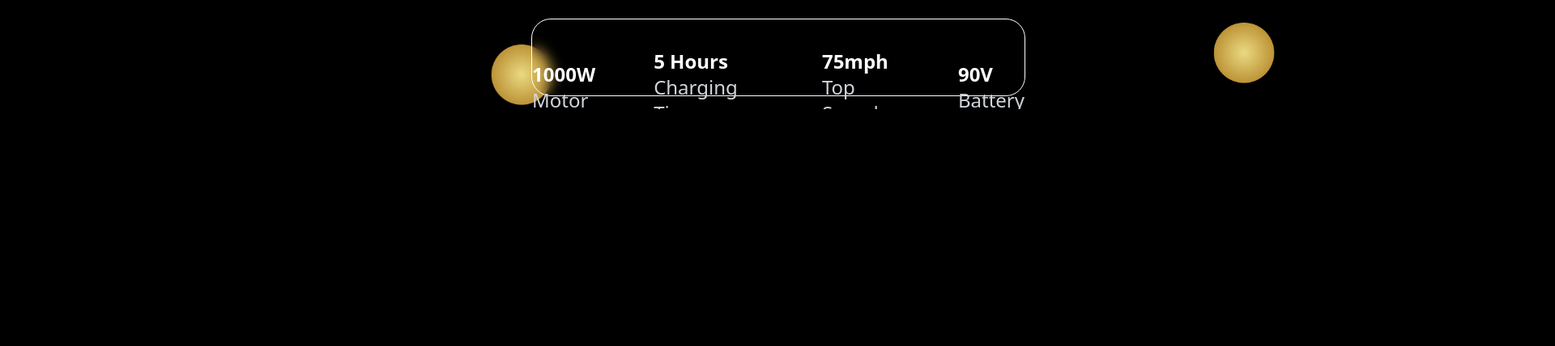
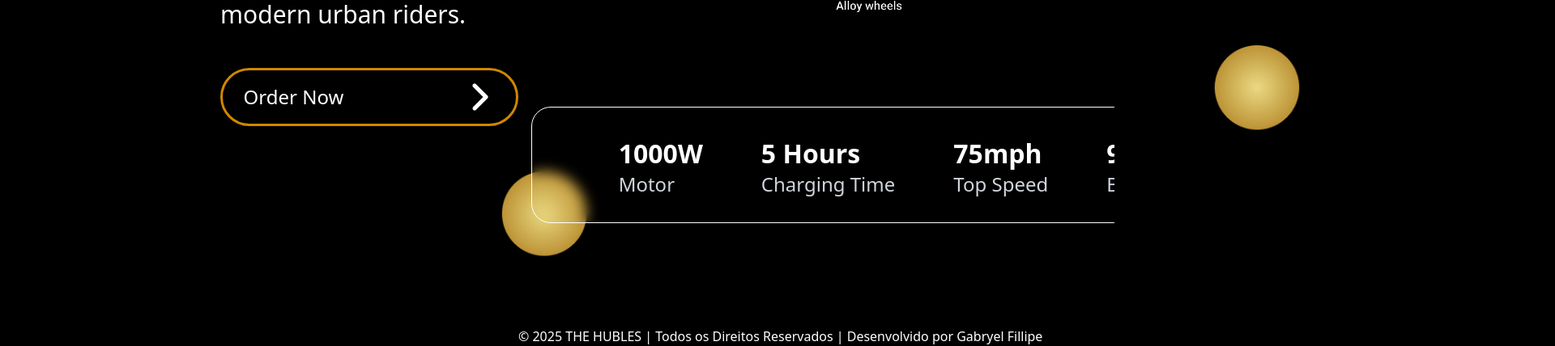
Before and after one commit to GabryelFillipe/E-BIKE_SaS, a plain HTML site: page index.html in a window 1280 px wide. Shown: the part 669-1097 px from the top of the page at 81% size, 1920 px wide, since content can reach past the window. Before the commit the page ends 824 px from the top, so only its background shows below. Drawn offline with nearby package versions, Linux system fonts and the light colour scheme; a web font is replaced by a local one.

Commit message:
Arrumando erros de medidas

```diff
--- a/index.html
+++ b/index.html
@@ -14,7 +14,7 @@
 <body class="bg-black w-screen">
      <header class=" flex h-auto lg:mt-6  lg:mr-24 lg:ml-24 lg:items-center w-screen lg:gap-52 md:gap-18 md:mt-4">
         <img class="md:mt-4" src="./img/logo-e-bike.png" alt="logo-e-bike">
-        <menu class="flex  items-center lg:gap-32  text-white text-xl font-medium lg:ml-64 md:gap-28 md:w-110 md:text-lg md:mt-6">
+        <menu class="  flex  items-center lg:gap-32  text-white text-xl font-medium lg:ml-64   md:gap-28 md:w-110 md:text-lg md:mt-6">
             <li>
                 <a class="  hover:text-black  hover:transition-colors duration-400 hover:bg-stone-200   " href="#">About us</a>
             </li>
@@ -25,7 +25,7 @@
                 <a  class="  hover:text-black  hover:transition-colors duration-400 hover:bg-stone-200 "href="#">Contact</a>
             </li>
         </menu>
-         <div class="flex gap-12 mt-4  ml-32 h-[38px]   items-center md:-ml-5 md:mt-10">
+         <div class="flex lg:gap-12 lg:mt-4  lg:ml-45 h-[38px]   items-center md:-ml-5 md:mt-10 md:gap-12">
             <img class="" src="./img/busca-icon.png" alt="Busca">
             <img class="" src="./img/menu-icon.png" alt="Menu">
             </div>
@@ -34,7 +34,7 @@
         <section class="conteudo-principal flex items-center lg:flex-row md:flex-col-reverse md:mt-6 md:ml-24">
              <div class=" textos flex flex-col justify-center  lg:w-[600px]  md:ml-20 md:-mt-6 ">
                  <h2 class=" font-delius text-7xl text-yellow-600 font-semibold   md:text-6xl ">THe HUBLeS</h2>
-                <span class=" lg:justify-start text-white text-[200px] w-[610px] font-bold lg:mb-[-32px] lg:mt-[-32px]  md:text-9xl ">E-Bike</span>
+                <span class=" lg:justify-start text-white lg:text-[200px] w-[610px] font-bold lg:mb-6 lg:mt-8  md:text-9xl ">E-Bike</span>
                 <p class="text-white text-3xl w-[548px]">Style, Security and safety built for the modern urban riders.</p>
                      <div class="botao lg:mt-12     md:mt-6">
                          <button class=" h-18 flex justify-around items-center border-yellow-600 w-92 text-white border-3 rounded-full ">
@@ -47,30 +47,30 @@
             <img class=" block h-36 items-center lg:ml-45 lg:mr-0 lg:block    md:hidden" src="./img/pontos.png" alt="pontos-icon">
         </section>
 
-            <img class="block lg:ml-350 lg:mt-145 absolute z-11 lg:block    md:w-20 md:ml-150 md:mt-218  " src="./img/circulo-amarelo.png" alt="esfera amarela">
-                <section class="informações  block lg:ml-140 flex-row gap-4   w-[900px] h-36  border-white border-1 backdrop-blur-sm rounded-3xl mt-[-24px] lg:block relative z-49     md:w-[610px] md:h-24 md:mt-20">
+            <img class="block lg:ml-350 lg:mt-152 absolute z-11 lg:block lg:w-28   md:w-20 md:ml-150 md:mt-218  " src="./img/circulo-amarelo.png" alt="esfera amarela">
+                <section class="informações  block lg:ml-140 flex-row gap-4   lg:w-[900px] lg:h-36  border-white border-1 backdrop-blur-sm rounded-3xl lg:mt-[-24px] lg:block relative z-49     md:w-[610px] md:h-24 md:mt-20">
             <ul class="flex text-2xl lg:gap-18 text-white items-center justify-center lg:mt-9    md:gap-12 md:mt-4">
                 <li>
-                    <strong class="lg:info">1000W</strong>
+                    <strong class="info">1000W</strong>
                     <p class="text-gray-300">Motor</p>
                 </li>
                 <li>
-                    <strong class="lg:info">5 Hours</strong>
+                    <strong class="info">5 Hours</strong>
                     <p class="text-gray-300">Charging Time</p>
                 </li>
                 <li>
-                    <strong class="lg:info">75mph</strong>
+                    <strong class="info">75mph</strong>
                     <p class="text-gray-300">Top Speed</p>
                 </li>
                 <li>
-                    <strong class="lg:info">90V</strong>
+                    <strong class="info">90V</strong>
                     <p class="text-gray-300">Battery</p>
                 </li>
             </ul>
         </section>
-        <img class="block lg:ml-127 lg:-mt-16 lg:block     md:w-20 md:-ml-150 md:-mt-12 " src="./img/circulo-amarelo.png" alt="">
+        <img class="block lg:ml-130 lg:-mt-16 lg:block lg:w-28    md:w-20 md:-ml-150 md:-mt-12 " src="./img/circulo-amarelo.png" alt="">
      </main>
-     <footer class=" flex justify-center w-screen items-center lg:mt-24 text-medium md:hidden">
+     <footer class=" flex  justify-center w-screen items-center lg:block lg:mt-20  lg:ml-160 text-medium md:hidden">
         <p class="text-white ">
             © 2025 THE HUBLES | Todos os Direitos Reservados | Desenvolvido por Gabryel Fillipe
         </p>
--- a/style.css
+++ b/style.css
@@ -3,8 +3,9 @@
 }
 .info{
   font-weight: 600;
-  font-size: 36px;
+  font-size: 32px;
 }
+
 body{
   height: 100vh;
   width: 100vw;
```
